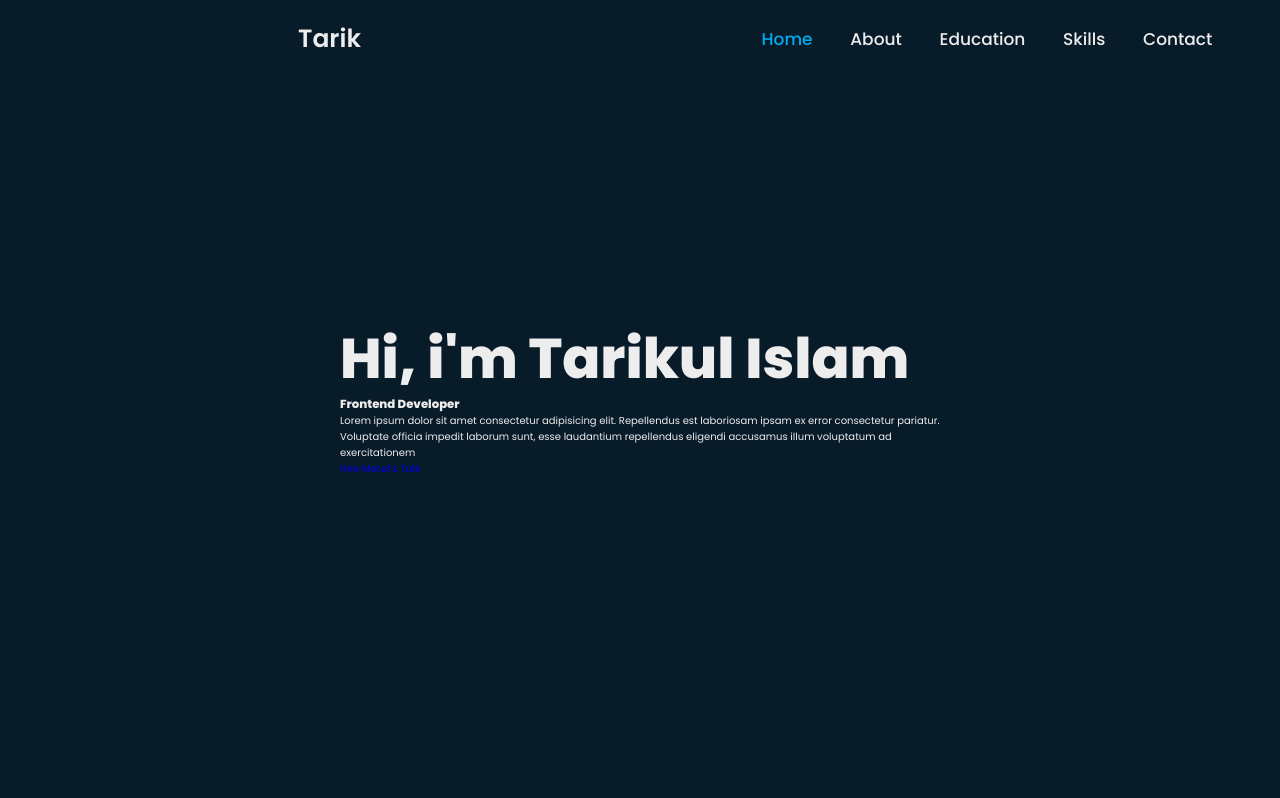
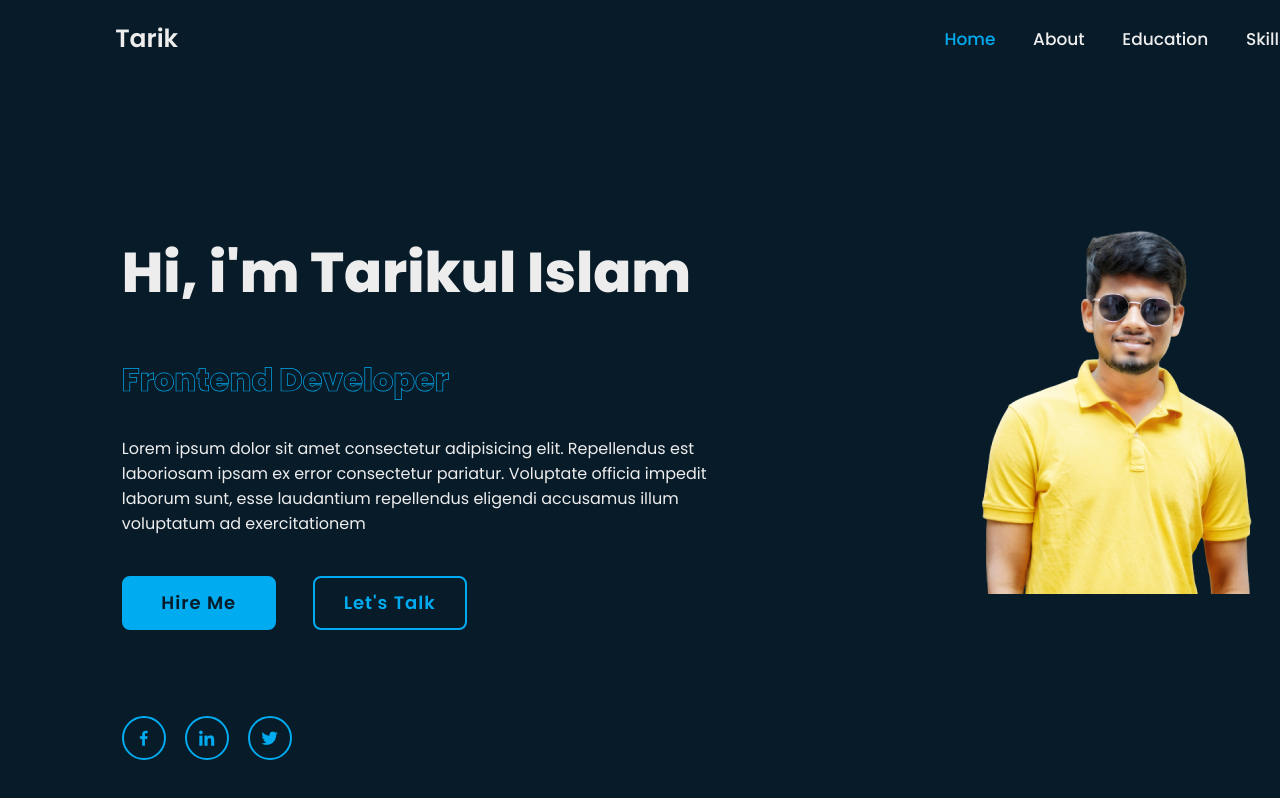
Before and after one commit to tariik12/new-portfolio-html-css-js, a plain HTML site: page index.html in a window 1280 px wide. Drawn offline with nearby package versions, Linux system fonts and the light colour scheme.

Commit message:
banner section done

```diff
--- a/index.css
+++ b/index.css
@@ -1,8 +1,8 @@
 @import url('https://fonts.googleapis.com/css2?family=Lato:ital,wght@0,400;0,700;0,900;1,400&family=Lobster&family=Open+Sans&family=Poppins:ital,wght@0,400;0,500;0,600;0,800;0,900;1,400;1,600;1,700;1,800;1,900&family=Work+Sans:wght@400;500;600;700&display=swap');
 
 *{
-    max-width: 1366px;
-    margin: auto;
+
+    max-width:1366px;
     padding: 0;
     box-sizing: none;
     text-decoration: none;
@@ -69,12 +69,15 @@ body{
 
 section {
     min-height: 100vh;
-    padding: 100rem 9% 2rem;
+    padding: 10rem 9% 2rem;
 }
 
 .home{
     display: flex;
     align-items: center;
+    background: url('./picture/port.png') no-repeat;
+    /* background-size: cover; */
+    background-position:right;
     padding: 0 9%;
 }
 .home_content{
@@ -87,3 +90,138 @@ section {
     line-height: 1.3;
 
 }
+.home_content .text_animate {
+    position: relative;
+    width: 32.8rem;
+}
+
+.home_content .text_animate h3 {
+    font-size: 3.2rem;
+    font-weight: 700;
+    color: transparent;
+    -webkit-text-stroke: .7px var(--main-color);
+}
+
+.home_content p {
+    font-size: 1.6rem;
+    margin: 2rem 0 4rem;
+}
+
+.btn_box{
+    position: relative;
+    display: flex;
+    justify-content: space-between;
+    width: 34.5rem;
+    height: 5rem;
+}
+
+.btn_box .btn {
+    position: relative;
+    display: inline-flex;
+    justify-content: center;
+    align-items: center;
+    width: 15rem;
+    height: 100%;
+    background-color: var(--main-color);
+    border: .2rem  solid var(--main-color);
+    border-radius: .8rem;
+    font-size: 1.8rem;
+    font-weight: 600;
+    letter-spacing: .1rem;
+    color: var(--bg-color);
+    z-index: 1;
+    overflow: hidden;
+    transition: .5s;
+
+}
+.btn_box .btn:hover {
+color: var(--main-color);
+}
+.btn_box .btn:nth-child(2) {
+    background: transparent;
+    color: var(--main-color);
+}
+.btn_box .btn:nth-child(2):hover {
+    color: var(--bg-color);
+}
+
+.btn_box .btn:nth-child(2)::before {
+    background-color: var(--main-color);
+}
+
+.btn_box .btn::before{
+    content: '';
+    position: absolute;
+    top: 0;
+    left: 0;
+    width: 0;
+    height: 100%;
+    background-color: var(--bg-color);
+    z-index: -1;
+    transition: .5s;
+}
+
+.btn_box .btn:hover::before{
+    width: 100%;
+}
+
+.home_sci{
+    position: absolute;
+    bottom: 4rem;
+    width: 170px;
+    display: flex;
+    justify-content: space-between;
+
+}
+.home_sci a {
+    position: relative;
+    display: inline-flex;
+    justify-content: center;
+    align-items: center;
+    width: 40px;
+    height: 40px;
+    background: transparent;
+    border: .2rem solid var(--main-color);
+    border-radius: 50%;
+    font-size: 20px;
+    color: var(--main-color);
+    z-index: 1;
+    overflow: hidden;
+    transition: .5s;
+
+}
+.home_sci a:hover {
+    color: var(--bg-color);
+}
+
+
+.home_sci a::before {
+    content: '';
+    position: absolute;
+    top: 0;
+    left: 0;
+    width: 0;
+    height: 100%;
+    background-color: var(--main-color);
+    z-index: -1;
+    transition: .5s;
+}
+
+.home_sci a:hover::before {
+    width: 100%;
+}
+
+.home_img_hover{
+position: absolute;
+right: 0;
+top: 0;
+width: 45%;
+height: 100%;
+background: transparent;
+transition: 3s;
+}
+
+.home_img_hover:hover{
+    background-color: var(--bg-color);
+    opacity: .8;
+}
--- a/index.html
+++ b/index.html
@@ -17,7 +17,7 @@
     <header class="header">
         <a href="#" class="logo">Tarik</a>
 
-        <div class='bx bx-menu' id="menu-icon" ></div>
+        <div class='bx bx-menu' id="menu-icon"></div>
         <nav class="navbar">
             <a href="#home" class="active">Home</a>
             <a href="#about">About</a>
@@ -34,12 +34,22 @@
             <div class="text_animate">
                 <h3>Frontend Developer</h3>
             </div>
-            <p>Lorem ipsum dolor sit amet consectetur adipisicing elit. Repellendus est laboriosam ipsam ex error consectetur pariatur. Voluptate officia impedit laborum sunt, esse laudantium repellendus eligendi accusamus illum voluptatum ad exercitationem</p>
+            <p>Lorem ipsum dolor sit amet consectetur adipisicing elit. Repellendus est laboriosam ipsam ex error
+                consectetur pariatur. Voluptate officia impedit laborum sunt, esse laudantium repellendus eligendi
+                accusamus illum voluptatum ad exercitationem</p>
 
-            <div>
-                <a href="#" class="btn">Hire Me</a><a href="#" class="btn">Let's Talk</a>
+            <div class="btn_box">
+                <a href="#" class="btn">Hire Me</a>
+                <a href="#" class="btn">Let's Talk</a>
             </div>
         </div>
+        <div class="home_sci">
+        <a href="#"><i class='bx bxl-facebook'></i></a>
+        <a href="#"><i class='bx bxl-linkedin' ></i></a>
+        <a href="#"><i class='bx bxl-twitter' ></i></a>
+        </div>
+
+        <div class="home_img_hover"></div>
     </section>
 
 
```
Also changed, not shown: picture/port.png (added), 1 other file.
